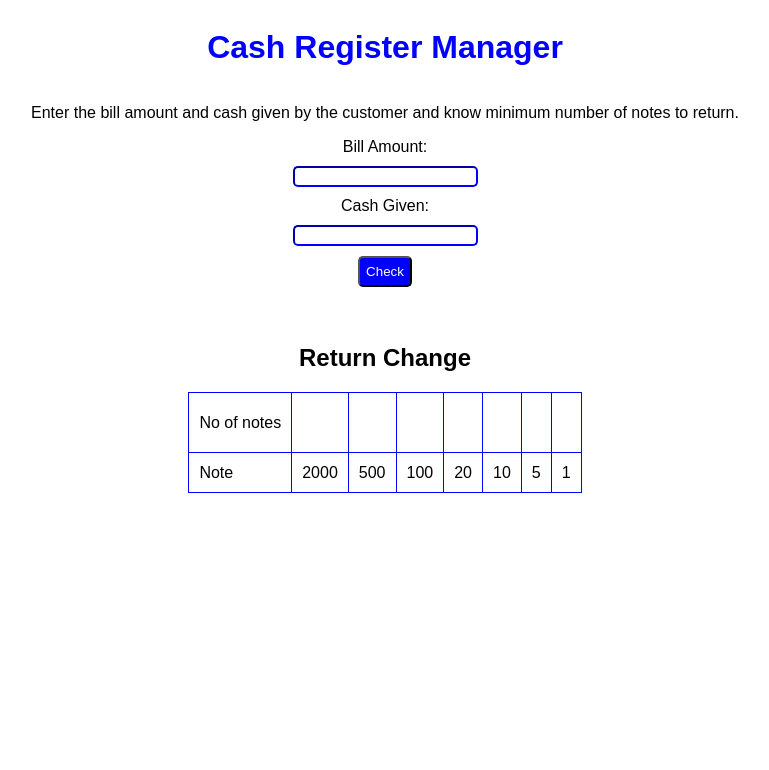
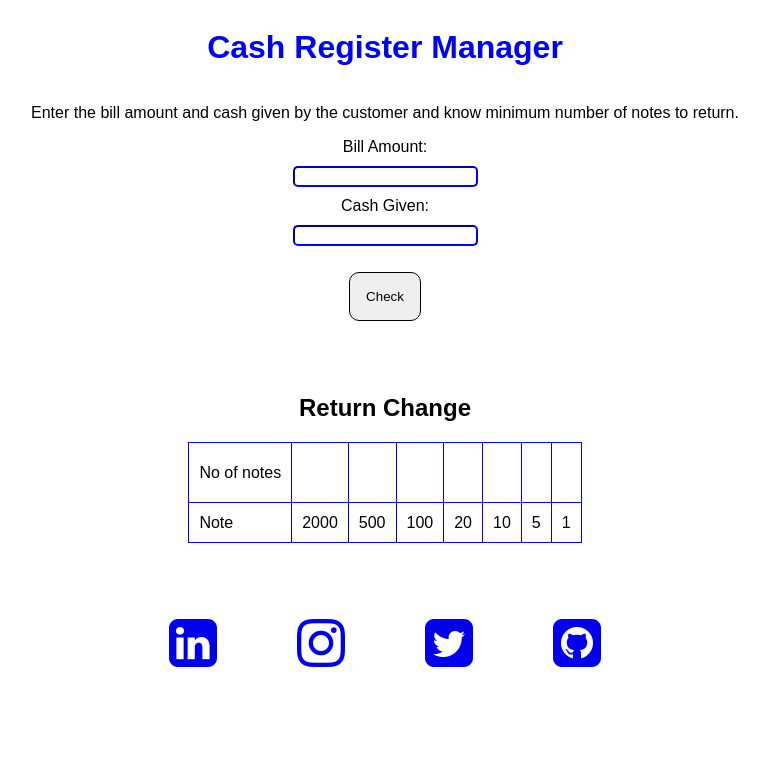
Before and after one commit to ProgrammerAvinash/Cash_App, a plain HTML site: page index.html in a window 1280 px wide. Shown: the whole page, without its empty margins (255-1024 px from the left). Drawn offline with Linux system fonts and the light colour scheme.

Commit message:
style : Added Social media

```diff
--- a/index.html
+++ b/index.html
@@ -3,6 +3,18 @@
   <head>
     <title>Cash App</title>
     <meta charset="UTF-8" />
+    <link
+      rel="stylesheet"
+      href="https://fonts.googleapis.com/icon?family=Material+Icons"
+    />
+    <link
+      rel="stylesheet"
+      href="https://stackpath.bootstrapcdn.com/font-awesome/4.7.0/css/font-awesome.min.css"
+    />
+    <link
+      href="https://fonts.googleapis.com/css?family=Anton|Oxygen&display=swap"
+      rel="stylesheet"
+    />
     <link rel="stylesheet" href="style.css" />
   </head>
 
@@ -48,6 +60,47 @@
           </tr>
         </table>
       </div>
+      <div class="Social-Links translate_social">
+        <!-- /* Linked-in */ -->
+
+        <a
+          class="hoverColor"
+          href="https://www.linkedin.com/in/avinash-yadav-588744151/"
+          target="_blank"
+        >
+          <i class="fa fa-linkedin-square" aria-hidden="true"></i>
+        </a>
+
+        <!-- {/* instagram */} -->
+
+        <a
+          class="hoverColor"
+          href="https://www.instagram.com/avi_nash_yadav/"
+          target="_blank"
+        >
+          <i class="fa fa-instagram"></i>
+        </a>
+
+        <!-- {/* twiter */} -->
+        <a
+          class="hoverColor"
+          href="https://twitter.com/Aviyadav25"
+          rel="noopener noreferrer"
+          target="_blank"
+        >
+          <i class="fa fa-twitter-square" aria-hidden="true"></i>
+        </a>
+
+        <!-- {/* Github */} -->
+        <a
+          class="hoverColor"
+          href="https://github.com/ProgrammerAvinash"
+          rel="noopener noreferrer"
+          target="_blank"
+        >
+          <i class="fa fa-github-square" aria-hidden="true"></i>
+        </a>
+      </div>
     </div>
 
     <script src="Script.js"></script>
--- a/style.css
+++ b/style.css
@@ -41,10 +41,55 @@ td {
 h1 {
   color: blue;
 }
+button {
+  margin: 1rem;
+  padding: 1rem;
+  border: 1px solid black;
+  border-radius: 10px;
+  cursor: pointer;
+}
+button:hover {
+  font-weight: bold;
+  background: #055491;
+  color: aliceblue;
+}
 
-button {
-  background-color: blue;
-  color: white;
-  padding: 6px;
-  border-radius: 5px;
+.Social-Links {
+  display: flex;
+  flex-direction: row;
+  margin: 2rem;
+  margin-bottom: 0;
 }
+
+a::before {
+  /* content: ''; */
+  /* position: absolute; */
+  /* top: 0; */
+  /* left: 0; */
+  /* width: 100%; */
+  /* height: 100%; */
+  /* border-radius: 50%; */
+  background: #055491;
+  transition: 0.5s;
+  transform: scale(0.9);
+  z-index: -1;
+}
+i:hover::before {
+  transform: scale(1.1);
+  box-shadow: 0 0 15px #013258;
+}
+a {
+  margin: 2rem;
+  height: 20vh;
+  margin-bottom: 0;
+}
+
+.Social-Links i {
+  font-size: 3.5em;
+  padding: 8px;
+  margin-bottom: 0;
+}
+i:hover {
+  transform: translateY(-5px);
+  transition: all 0.3s;
+}
```
